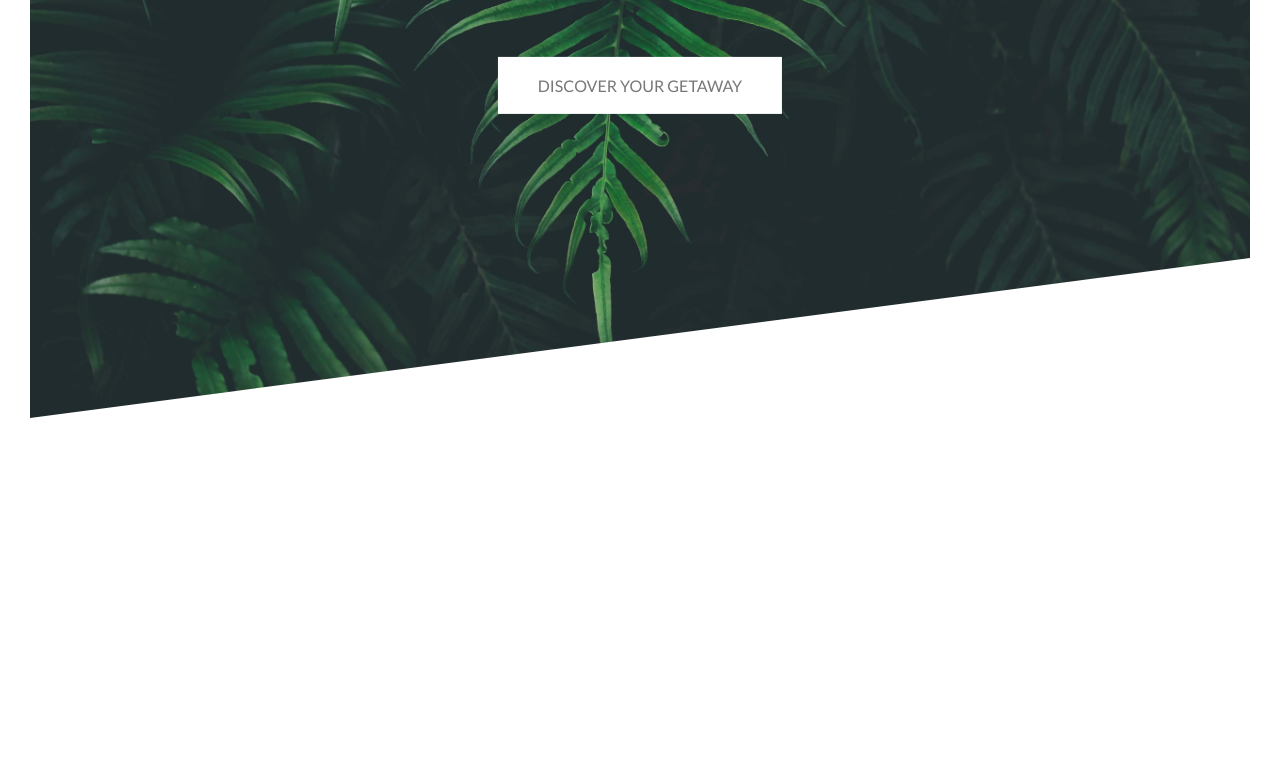
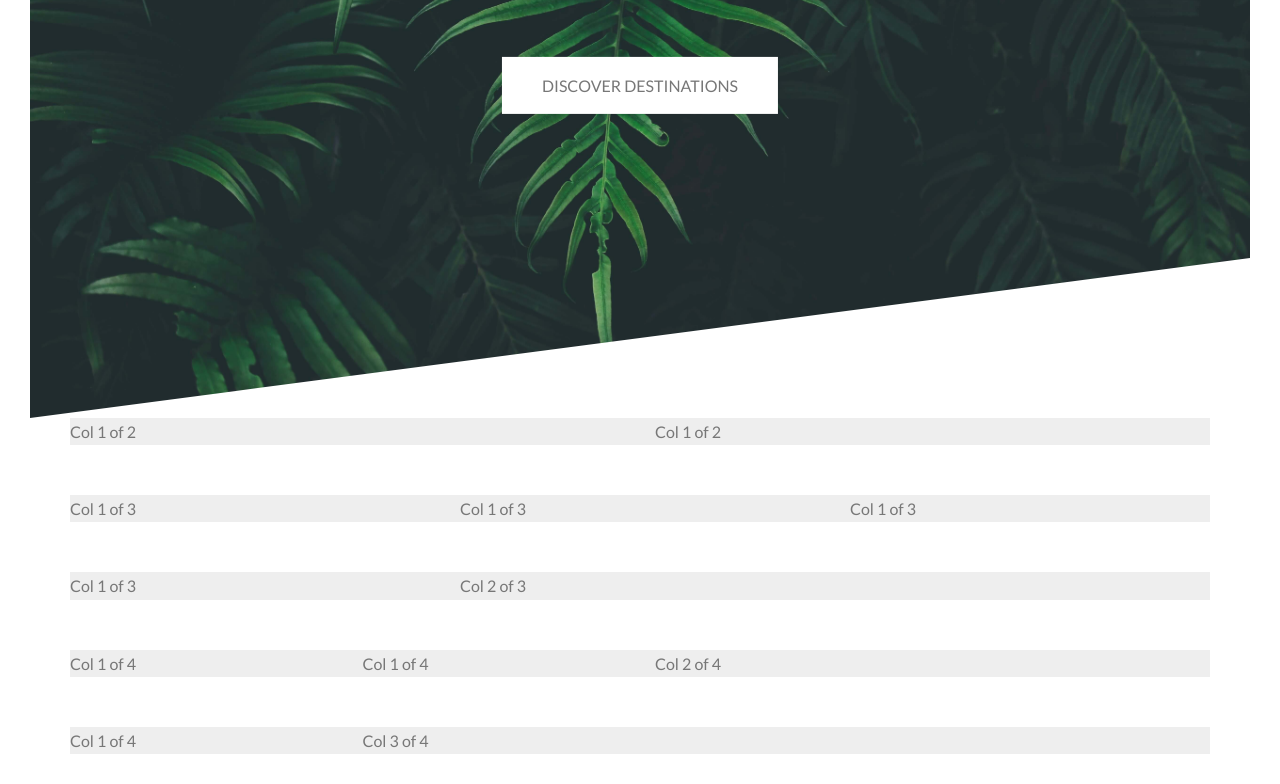
Before and after one commit to brianfajardo/explore-nature-design, a website: page index.html in a window 1280 px wide. Shown: the part 372-1156 px from the top of the page. Before the commit the page ends 820 px from the top, so only its background shows below. Drawn offline with Linux system fonts and the light colour scheme.

Commit message:
Create custom 4-column grid layout

```diff
--- a/index.html
+++ b/index.html
@@ -24,9 +24,39 @@
         <span class="heading-primary--main">Explore</span>
         <span class="heading-primary--sub">experiences &amp; memories</span>
       </h1>
-      <a href="#" class="btn btn--white">Discover your getaway</a>
+      <a href="#" class="btn btn--white">discover destinations</a>
     </div>
   </header>
+
+  <section class="grid-test">
+    <div class="row">
+      <div class="col-1-of-2">Col 1 of 2</div>
+      <div class="col-1-of-2">Col 1 of 2</div>
+    </div>
+
+    <div class="row">
+      <div class="col-1-of-3">Col 1 of 3</div>
+      <div class="col-1-of-3">Col 1 of 3</div>
+      <div class="col-1-of-3">Col 1 of 3</div>
+    </div>
+
+    <div class="row">
+      <div class="col-1-of-3">Col 1 of 3</div>
+      <div class="col-2-of-3">Col 2 of 3</div>
+    </div>
+
+    <div class="row">
+      <div class="col-1-of-4">Col 1 of 4</div>
+      <div class="col-1-of-4">Col 1 of 4</div>
+      <div class="col-2-of-4">Col 2 of 4</div>
+
+    </div>
+
+    <div class="row">
+      <div class="col-1-of-4">Col 1 of 4</div>
+      <div class="col-3-of-4">Col 3 of 4</div>
+    </div>
+  </section>
 </body>
 
 </html>
--- /dev/null
+++ b/scss/abstract/_mixins.scss
@@ -0,0 +1,7 @@
+@mixin clearfix {
+  &:after {
+    content: '';
+    display: table;
+    clear: both;
+  }
+}
--- a/scss/abstract/_variables.scss
+++ b/scss/abstract/_variables.scss
@@ -2,3 +2,8 @@
 $color-white: white;
 $color-black: black;
 $color-grey: #777;
+
+// Grid spacing
+$grid-width: 114rem;
+$gutter-width: 3rem;
+$gutter-vertical: 5rem;
--- /dev/null
+++ b/scss/layouts/_grid.scss
@@ -0,0 +1,51 @@
+.row {
+  max-width: $grid-width;
+  background: #eee;
+  margin: 0 auto;
+
+  &:not(:last-child) {
+    margin-bottom: $gutter-vertical;
+  }
+
+  @include clearfix;
+
+  // Attribute selector with ^
+  // ^ selects classes that start with the target query ('col-')
+  [class^='col-'] {
+    float: left;
+
+    &:not(:last-child) {
+      margin-right: $gutter-width;
+    }
+  }
+
+  // 2 Columns
+  .col-1-of-2 {
+    // (100% width of viewport - gutter space) / # of columns
+    width: calc((100% - #{$gutter-width}) / 2);
+  }
+
+  // 3 Columns
+  .col-1-of-3 {
+    // will be 2 gutters if there are 3 columns!
+    width: calc((100% - 2 * #{$gutter-width}) / 3);
+  }
+
+  .col-2-of-3 {
+    // 1 column * 2 + gutter = 2/3
+    width: calc(2 * ((100% - 2 * #{$gutter-width}) / 3) + #{$gutter-width});
+  }
+
+  // 4 Columns
+  .col-1-of-4 {
+    width: calc((100% - 3 * #{$gutter-width}) / 4);
+  }
+
+  .col-2-of-4 {
+    width: calc(2 * ((100% - 3 * #{$gutter-width}) / 4) + #{$gutter-width});
+  }
+
+  .col-3-of-4 {
+    width: calc(3 * ((100% - 3 * #{$gutter-width}) / 4) + 2 * #{$gutter-width});
+  }
+}
--- a/scss/styles.scss
+++ b/scss/styles.scss
@@ -1,18 +1,17 @@
 // abstract
 @import './abstract/_variables.scss';
-@import './abstract/_functions.scss';
 @import './abstract/_mixins.scss';
 
 // base
 @import './base/_base.scss';
 @import './base/_typography.scss';
 @import './base/_animations.scss';
-@import './base/_utilities.scss';
 
 // components
 @import './components/_button.scss';
 
 // layouts
+@import './layouts/_grid.scss';
 @import './layouts/_header.scss';
 
 // pages
```
Also changed, not shown: assets/css/styles.css.
